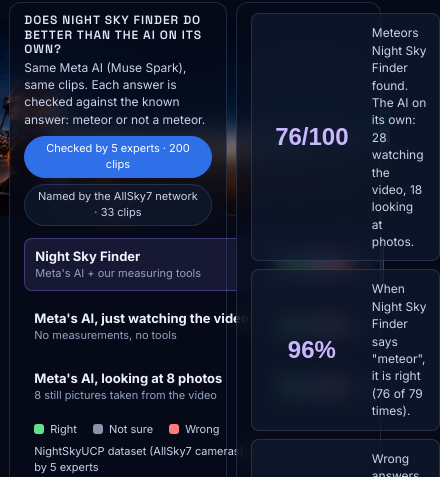
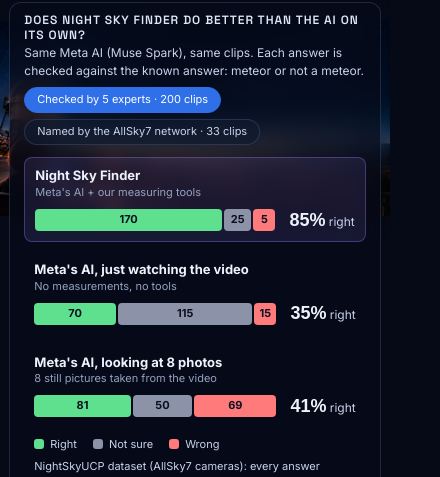
Before and after one commit to Anjitha7575/night-sky-finder, a React (Vite) app in the folder frontend/: page / in a window 390 px wide. Both pictures are taken after a click on the tab "Results". Shown: the part 304-781 px from the top of the page, 440 px wide, since content can reach past the window. Built offline with nearby package versions, Linux system fonts and the light colour scheme; no server answers.

Commit message:
Results tab works on phones

```diff
--- a/frontend/src/index.css
+++ b/frontend/src/index.css
@@ -348,3 +348,18 @@ background: url(/sky-bg.png) left bottom / contain no-repeat;
 .rgroups__soon { font-size: 11px; color: var(--muted); border: 1px dashed var(--line); border-radius: 999px; padding: 4px 12px; }
 .rfilter { display: flex; flex-wrap: wrap; gap: 6px; align-items: center; justify-content: flex-end; }
 .rfilter .hint { margin: 0 0 0 6px; }
+/* phone: Results tab in one column */
+@media (max-width: 760px) {
+  .results { grid-template-columns: minmax(0, 1fr); grid-template-rows: none; }
+  .results__score, .results__facts, .results__table { grid-column: 1; }
+  .fact { grid-template-columns: 72px 1fr; }
+  .fact b { font-size: 20px; }
+}
+@media (max-width: 760px) {
+  .results { grid-template-columns: minmax(0, 1fr); grid-template-rows: none; }
+  .results__score, .results__facts, .results__table { grid-column: 1; }
+  .fact { grid-template-columns: 72px 1fr; }
+  .fact b { font-size: 20px; }
+  .rchart__row { grid-template-columns: minmax(0, 1fr) auto; row-gap: 6px; }
+  .rchart__name { grid-column: 1 / -1; }
+}
```
